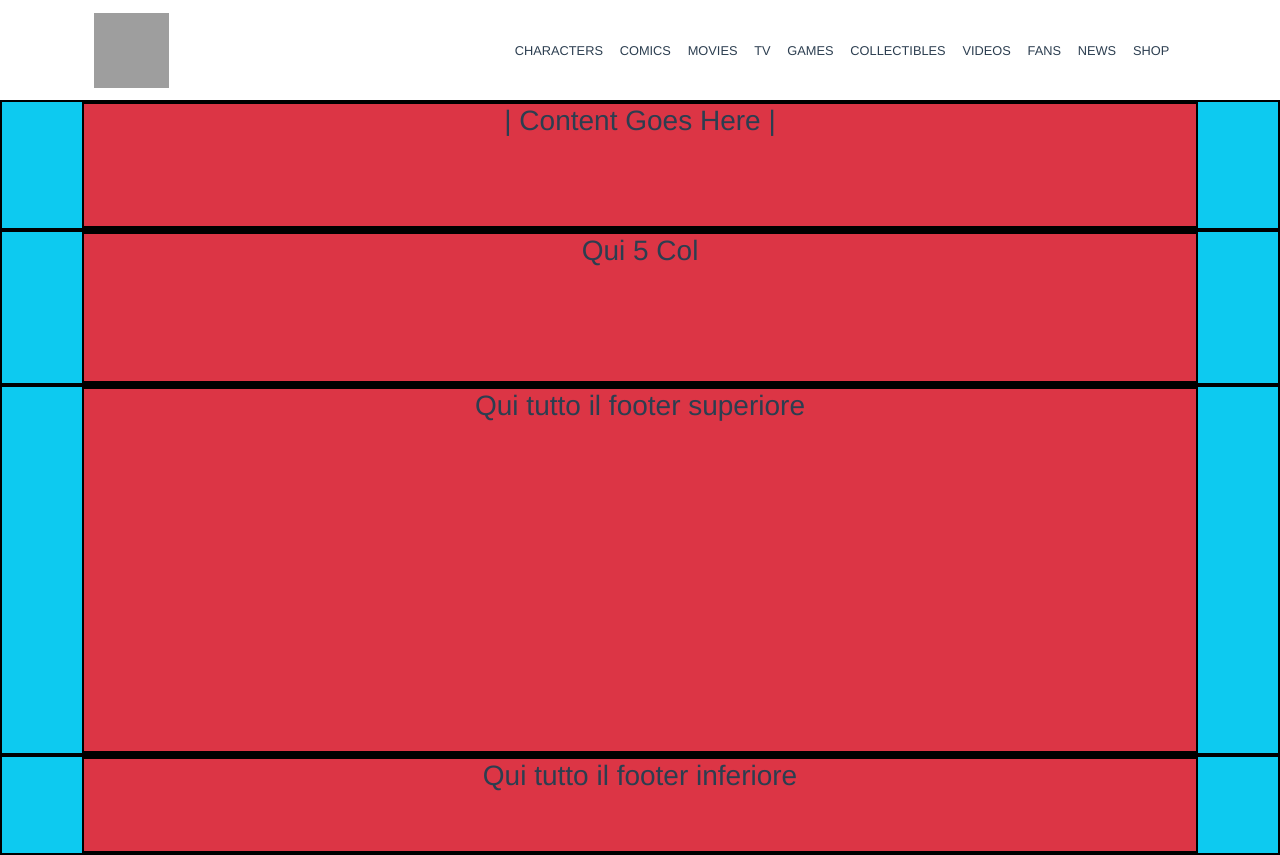
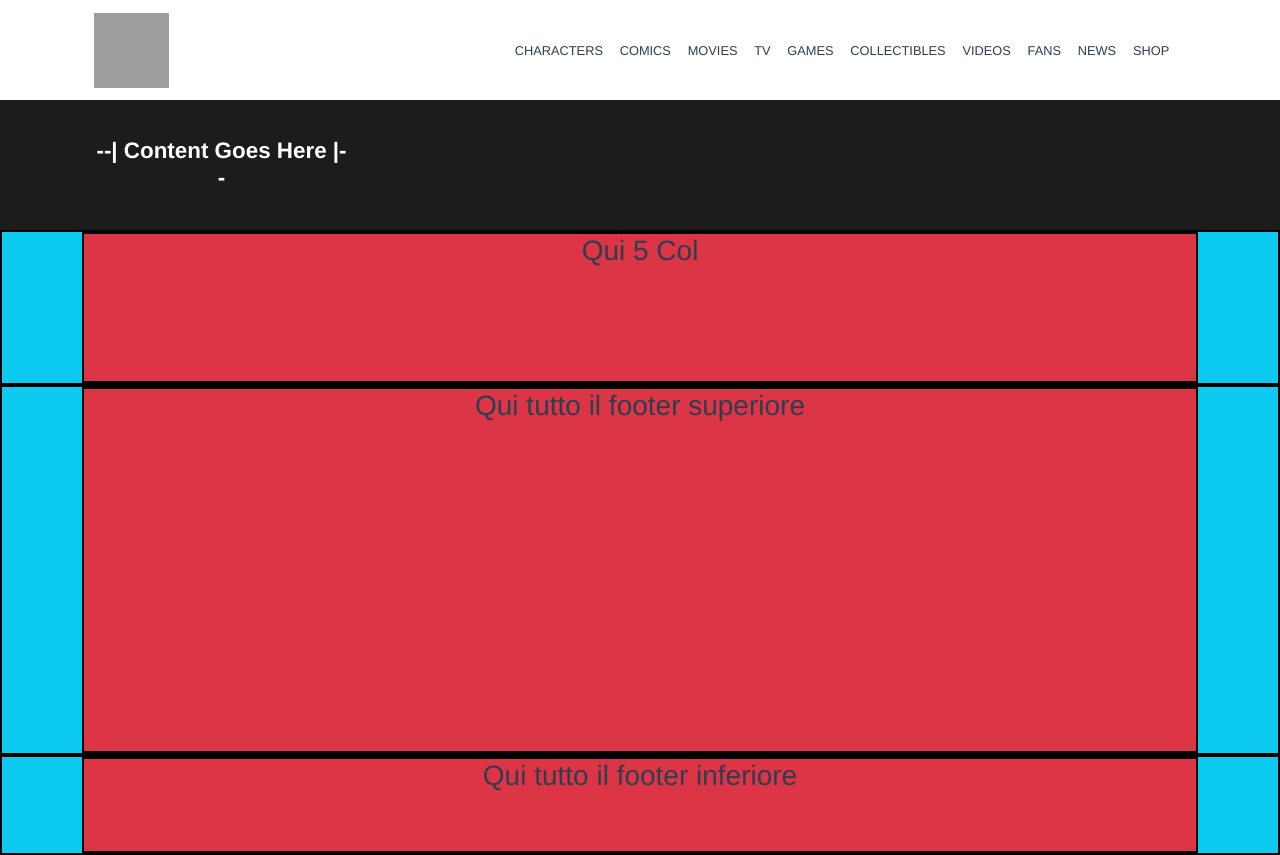
Before and after one commit to 78741722Ale/vue-dc-comics, a Vue app: page / in a window 1280 px wide. Built offline with nearby package versions, Linux system fonts and the light colour scheme; grey boxes are pictures that could not be loaded.

Commit message:
Aggiunto il contenuto al componente Content

```diff
--- a/src/App.vue
+++ b/src/App.vue
@@ -32,8 +32,6 @@ export default {
 }
 </script>
 
-
-
 <style lang="scss">
 // Common rules
 * {
@@ -54,12 +52,6 @@ export default {
 }
 // Qui do stile ma poi lo sposto nei componenti singoli
 // Per ora diviso in region, poi da spostare in partials
-
-/*#region Content */
-.h_content {
-  height: 130px;
-}
-/*#endregion */
 
 /*#region Main */
 .h_main {
--- a/src/components/ContentComponent.vue
+++ b/src/components/ContentComponent.vue
@@ -1,10 +1,12 @@
 <template>
     <!-- Secondo Componente -->
-    <div class="h_content bordo w-100 bg-info" id="site_content">
+    <div class="h_content w-100 bg_content" id="site_content">
         <!-- Container principale -->
         <div class="container h-100">
-            <div class="row m-0 w-100 bordo h-100 bg-danger">
-                <h3>| Content Goes Here | </h3>
+            <div class="row m-0 w-100 h-100">
+                <div class="col-3 d-flex justify-content-start align-items-center">
+                    <h3> --| Content Goes Here |-- </h3>
+                </div>
             </div>
         </div>
     </div>
@@ -15,3 +17,34 @@ export default {
     name: 'ContentComponent'
 }
 </script>
+
+
+<style lang="scss" scoped>
+
+/*#region Content */
+.h_content {
+    height: 130px;
+}
+
+// Colonna iniziale di contenimento
+.col-3 {
+    // Annidamento
+    h3 {
+        font-weight: bold;
+        font-size: 1.4rem;
+        margin-bottom: 0rem;
+        color: white;
+    }
+}
+
+// Background
+.bg_content {
+    background-color: #1C1C1C;
+}
+
+
+/*#endregion */
+
+
+
+</style>
--- a/src/components/HeaderComponent.vue
+++ b/src/components/HeaderComponent.vue
@@ -40,6 +40,11 @@ export default {
     height: 100px;
 }
 
+// Background Header
+.bg_header {
+    background-color: #FFFFFF;
+}
+
 // Dimensioni del logo
 .col-2 {
     // Annidamento
@@ -67,8 +72,4 @@ export default {
     }
 }
 
-
-
-
-
 </style>
```
